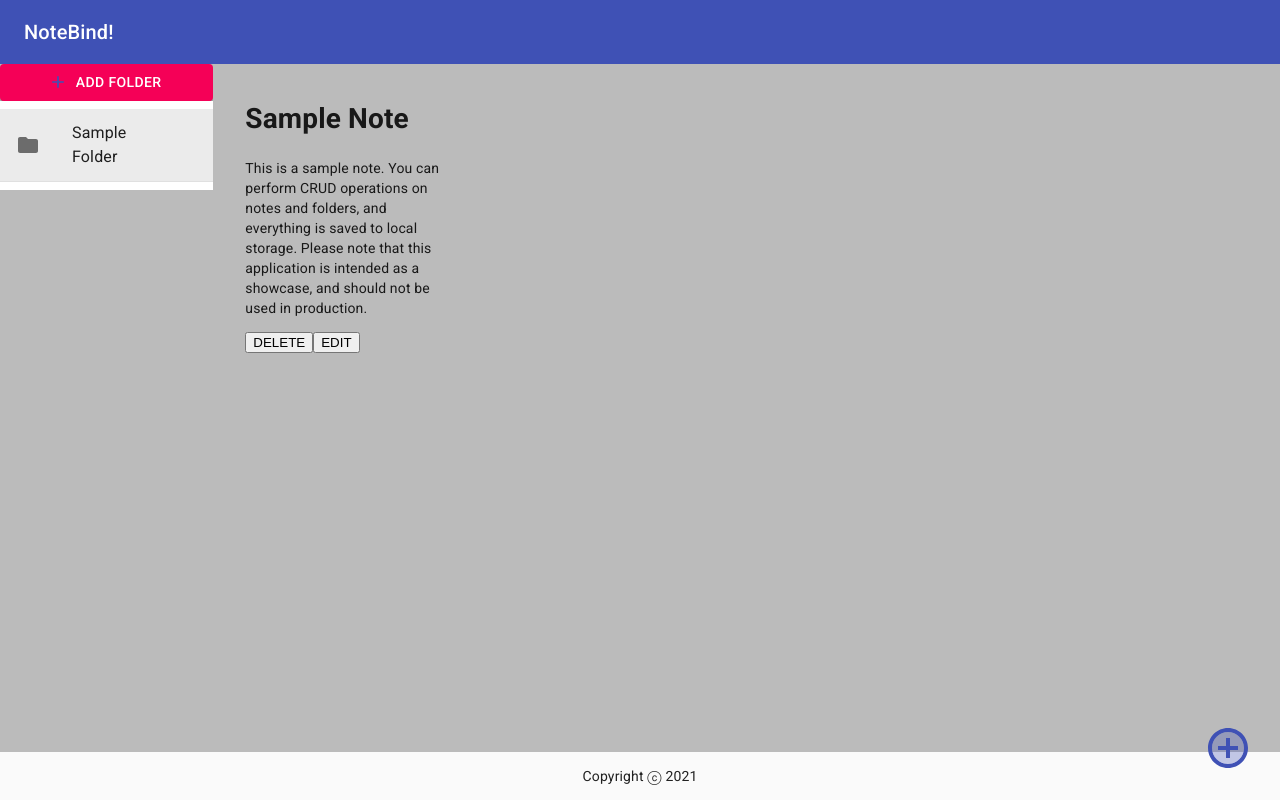
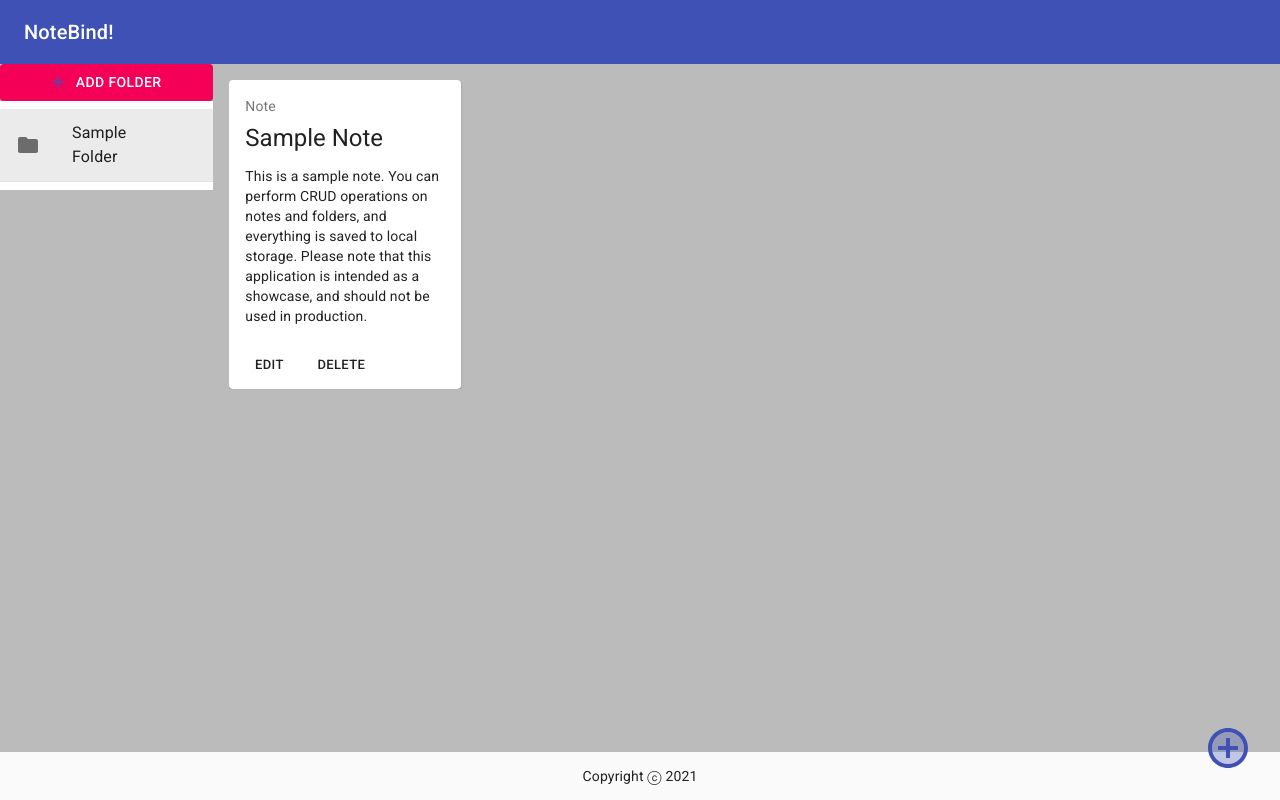
Before and after one commit to JohnAntoineG710/NoteBind, a React (Create React App) app: page / in a window 1280 px wide. Built offline with nearby package versions, Linux system fonts and the light colour scheme; a web font is replaced by a local one.

Commit message:
Style notes as Material-UI Cards

```diff
--- a/src/components/Note.jsx
+++ b/src/components/Note.jsx
@@ -1,6 +1,25 @@
 import React, { useState } from "react";
 import NoteDialog from "./NoteDialog";
-import { Box } from "@material-ui/core";
+import {
+  Card,
+  CardActions,
+  CardContent,
+  Button,
+  Typography,
+} from "@material-ui/core";
+import { makeStyles } from "@material-ui/core/styles";
+
+const useStyles = makeStyles({
+  root: {
+    padding: 0,
+  },
+  title: {
+    fontSize: 14,
+  },
+  pos: {
+    marginBottom: 12,
+  },
+});
 
 const Note = (props) => {
   const [open, setOpen] = useState(false);
@@ -9,24 +28,45 @@
     setOpen(false);
   };
 
+  const classes = useStyles();
+
   return (
-    <Box m={props.m}>
-      <h1>{props.title}</h1>
-      <p>{props.content}</p>
-      <button
-        onClick={() => {
-          props.onDelete(props.noteID);
-        }}
-      >
-        DELETE
-      </button>
-      <button
-        onClick={() => {
-          setOpen(true);
-        }}
-      >
-        EDIT
-      </button>
+    <div>
+      <Card className={classes.root}>
+        <CardContent>
+          <Typography
+            className={classes.title}
+            color="textSecondary"
+            gutterBottom
+          >
+            Note
+          </Typography>
+          <Typography className={classes.pos} variant="h5" component="h2">
+            {props.title}
+          </Typography>
+          <Typography variant="body2" component="p">
+            {props.content}
+          </Typography>
+        </CardContent>
+        <CardActions>
+          <Button
+            size="small"
+            onClick={() => {
+              setOpen(true);
+            }}
+          >
+            EDIT
+          </Button>
+          <Button
+            size="small"
+            onClick={() => {
+              props.onDelete(props.noteID);
+            }}
+          >
+            DELETE
+          </Button>
+        </CardActions>
+      </Card>
       {open && (
         <NoteDialog
           noteID={props.noteID}
@@ -38,7 +78,7 @@
           actionLabel="Edit Note"
         />
       )}
-    </Box>
+    </div>
   );
 };
 
--- a/src/components/NoteDialog.jsx
+++ b/src/components/NoteDialog.jsx
@@ -65,12 +65,13 @@
       aria-labelledby="alert-dialog-slide-title"
       aria-describedby="alert-dialog-slide-description"
     >
-      <DialogTitle>New Note</DialogTitle>
+      <DialogTitle>{props.actionLabel}</DialogTitle>
       <DialogContent>
         <TextField
           InputProps={{ ...inputProps, name: "title", value: note.title }}
           label="Title"
           fullWidth
+          style={{ marginBottom: "24px" }}
         />
         <TextField
           InputProps={{
```
